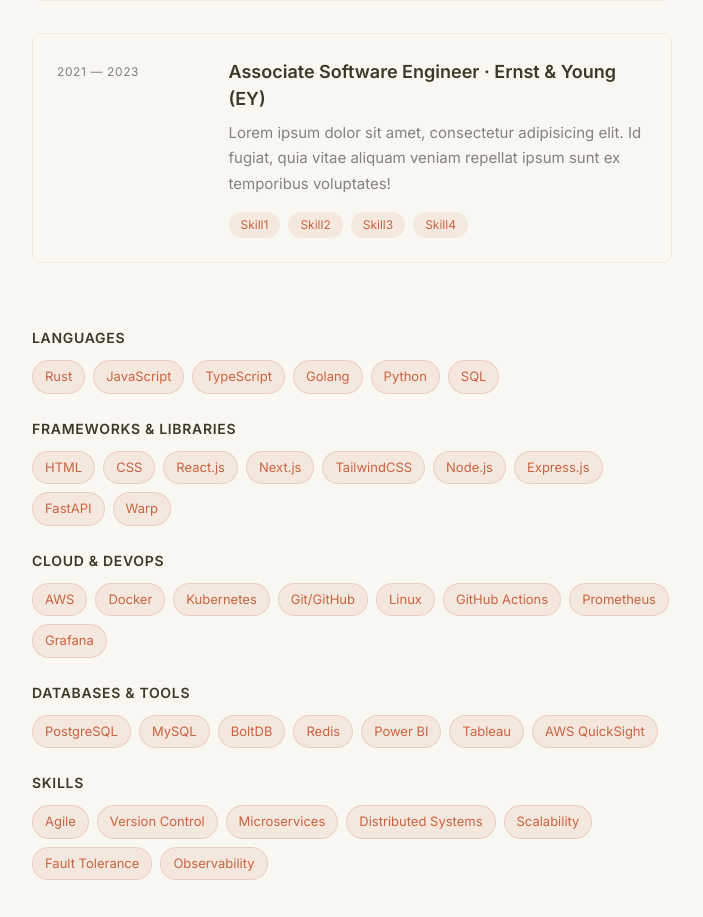
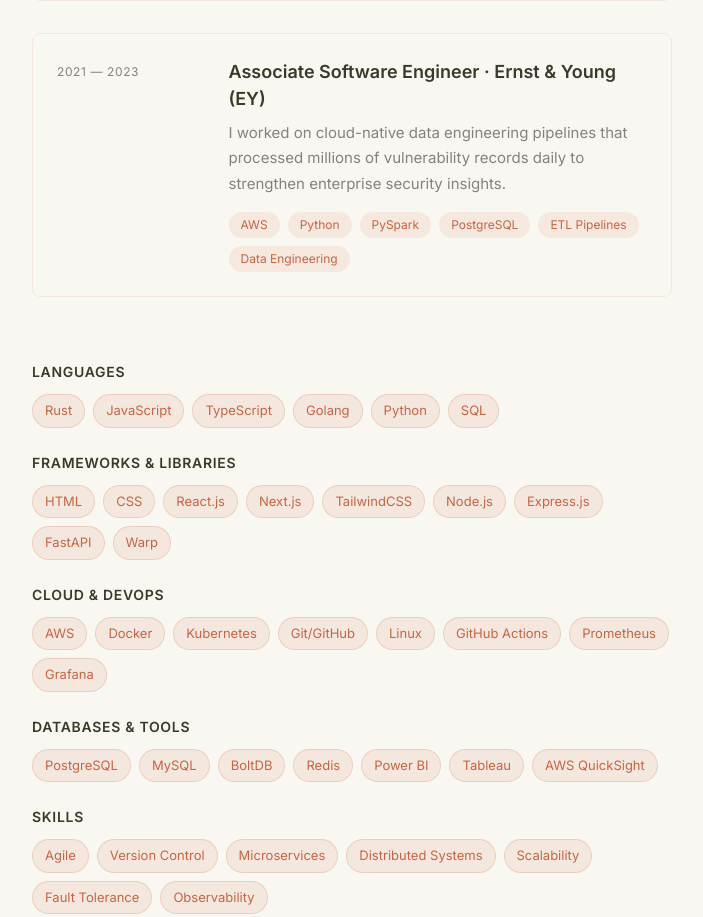
Before and after one commit to bkandh30/bhavya-portfolio-v3, a React (Vite) app: page / in a window 1280 px wide. Shown: the part 861-1778 px from the top of the page, without its empty margins (576-1279 px from the left). Built offline with nearby package versions, Linux system fonts and the light colour scheme.

Commit message:
Updated EY exeperience section content

```diff
--- a/src/pages/Index.tsx
+++ b/src/pages/Index.tsx
@@ -493,9 +493,9 @@ const Index = () => {
                         marginBottom: "16px",
                       }}
                     >
-                      Lorem ipsum dolor sit amet, consectetur adipisicing elit.
-                      Id fugiat, quia vitae aliquam veniam repellat ipsum sunt
-                      ex temporibus voluptates!
+                      I worked on cloud-native data engineering pipelines that
+                      processed millions of vulnerability records daily to
+                      strengthen enterprise security insights.
                     </p>
 
                     {/* Skills */}
@@ -508,7 +508,7 @@ const Index = () => {
                           color: "#c96442",
                         }}
                       >
-                        Skill1
+                        AWS
                       </span>
                       <span
                         className="px-3 py-1 rounded-full"
@@ -518,7 +518,7 @@ const Index = () => {
                           color: "#c96442",
                         }}
                       >
-                        Skill2
+                        Python
                       </span>
                       <span
                         className="px-3 py-1 rounded-full"
@@ -528,7 +528,7 @@ const Index = () => {
                           color: "#c96442",
                         }}
                       >
-                        Skill3
+                        PySpark
                       </span>
                       <span
                         className="px-3 py-1 rounded-full"
@@ -538,7 +538,27 @@ const Index = () => {
                           color: "#c96442",
                         }}
                       >
-                        Skill4
+                        PostgreSQL
+                      </span>
+                      <span
+                        className="px-3 py-1 rounded-full"
+                        style={{
+                          fontSize: "12px",
+                          backgroundColor: "rgba(201, 100, 66, 0.1)",
+                          color: "#c96442",
+                        }}
+                      >
+                        ETL Pipelines
+                      </span>
+                      <span
+                        className="px-3 py-1 rounded-full"
+                        style={{
+                          fontSize: "12px",
+                          backgroundColor: "rgba(201, 100, 66, 0.1)",
+                          color: "#c96442",
+                        }}
+                      >
+                        Data Engineering
                       </span>
                     </div>
                   </div>
```
